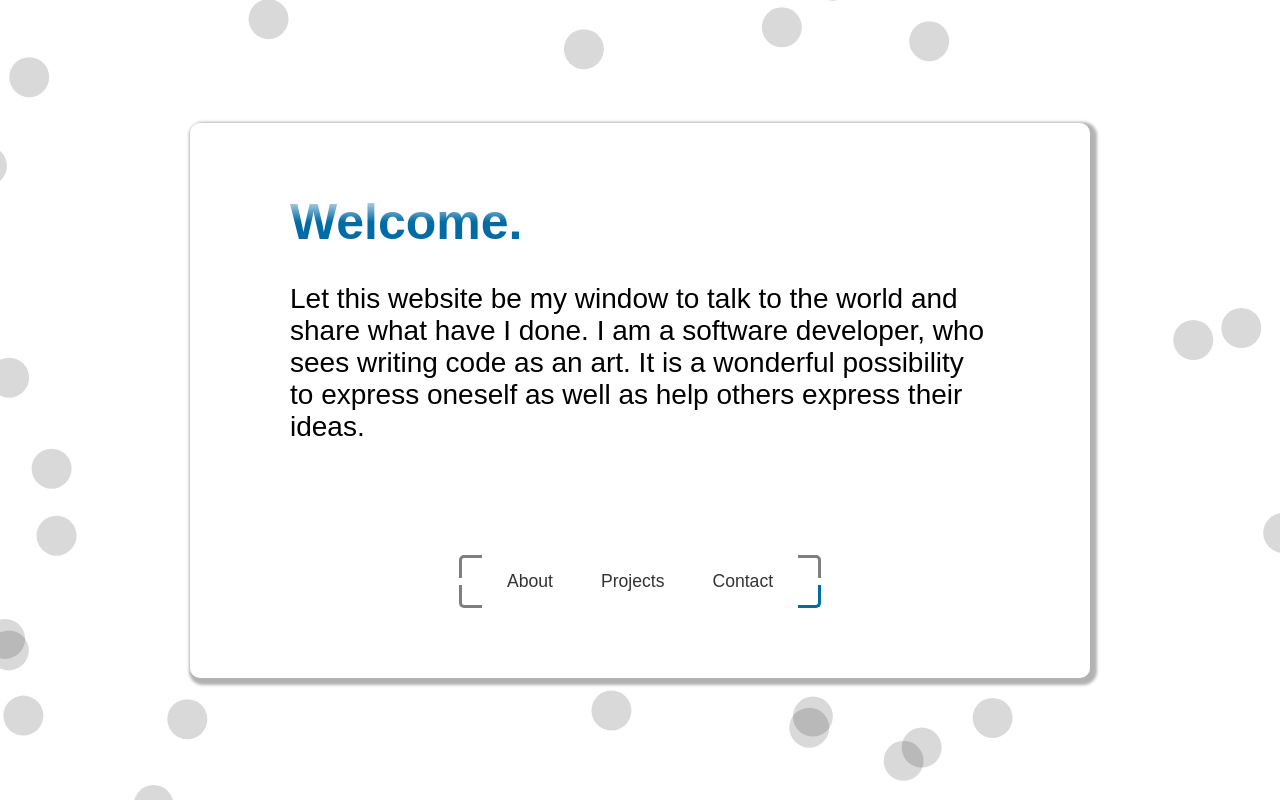
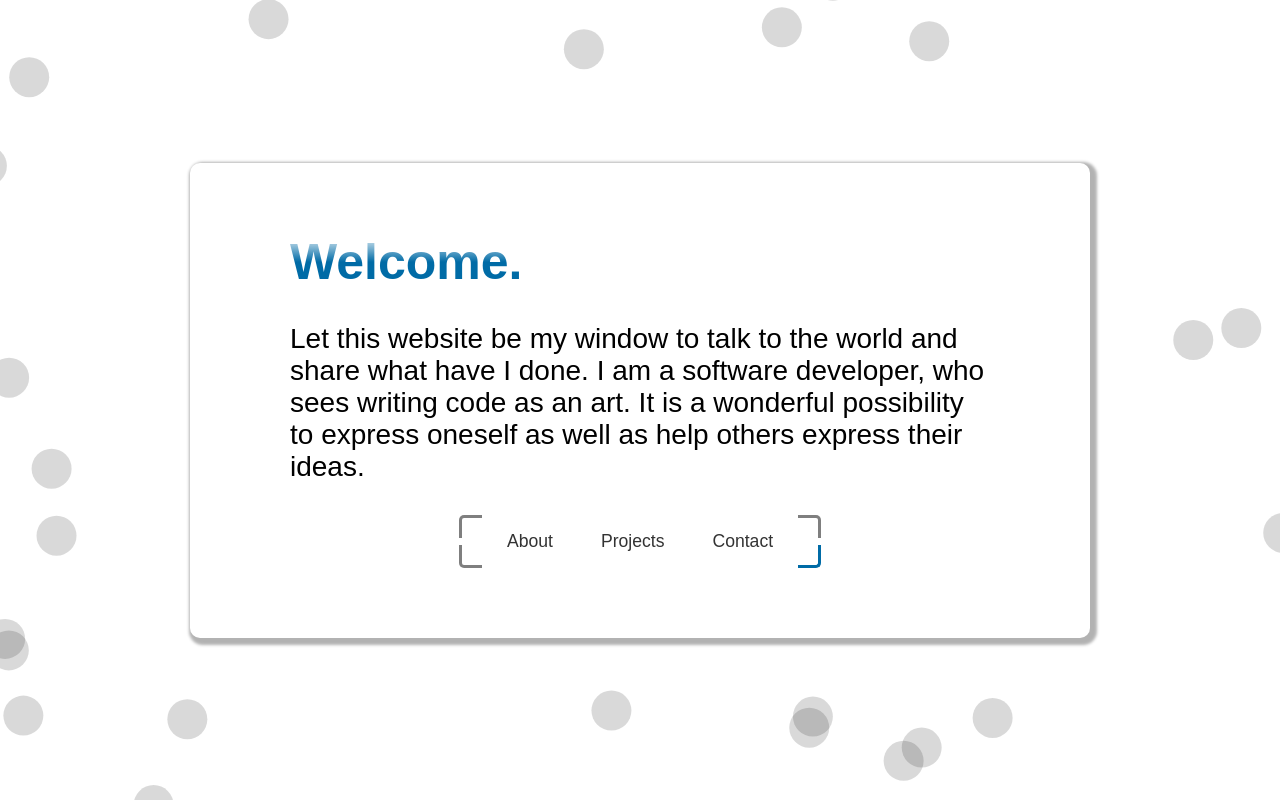
Before and after one commit to MyHKo/website-portfolio, a React (Vite) app: page / in a window 1280 px wide. Built offline with nearby package versions, Linux system fonts and the light colour scheme.

Commit message:
Change hero navbar responsivness

```diff
--- a/src/Sections/Hero/NavBar/navbar.module.less
+++ b/src/Sections/Hero/NavBar/navbar.module.less
@@ -3,7 +3,6 @@
   justify-content: center;
   position: relative;
   padding: 1rem 3rem;
-  margin-top: 5rem;
   width: fit-content;
   border-radius: 12px;
   color: #777;
@@ -13,6 +12,9 @@
 
   @media(max-width: 450px) {
     padding: 1rem 2.5rem;
+  }
+  @media(max-width: 400px) {
+    margin-top: 5rem;
   }
 }
 
```
